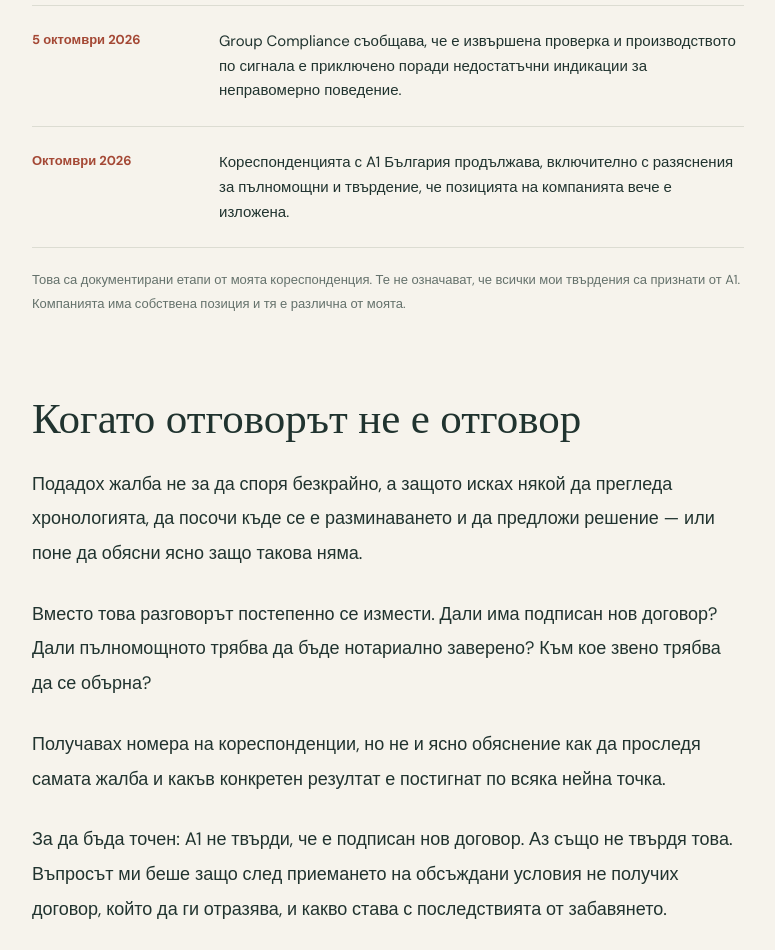
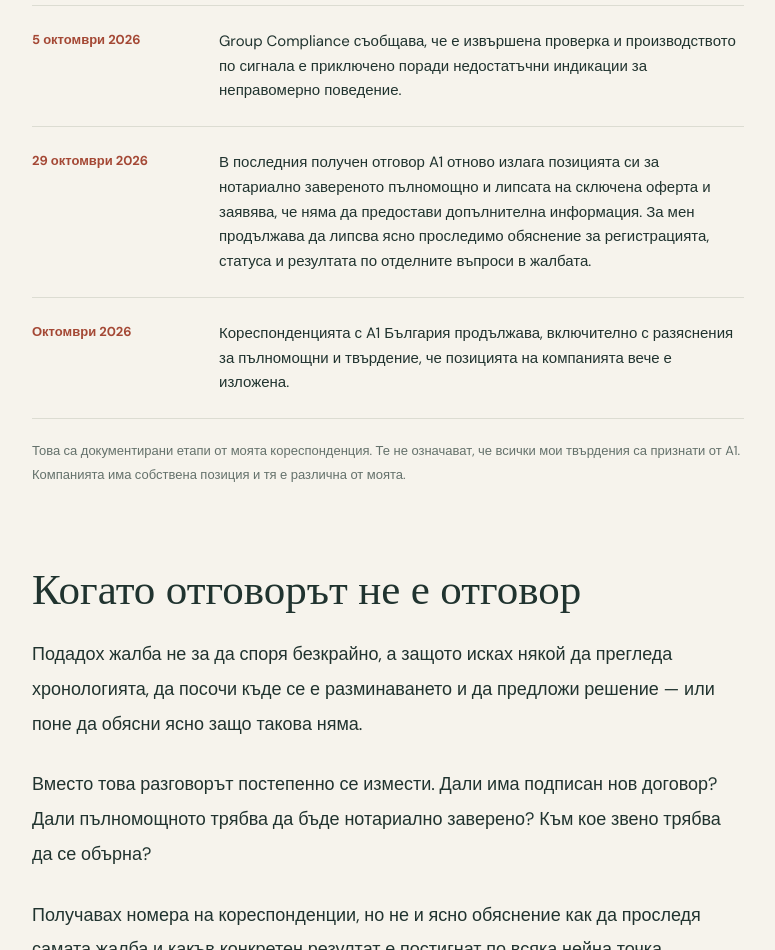
Before and after one commit to sfeyzula/razmislite-na-edin-esnaf, a plain HTML site: page istorii/a1.html in a window 1280 px wide. Shown: the part 2240-3190 px from the top of the page, without its empty margins (252-1027 px from the left). Drawn offline with nearby package versions, Linux system fonts and the light colour scheme.

Commit message:
Update A1 story with October 29 correspondence

```diff
--- a/istorii/a1.html
+++ b/istorii/a1.html
@@ -22,7 +22,7 @@
 <div class="event"><strong>13 август 2026</strong><span>Изпратена подробна писмена жалба с хронология и приложени доказателства.</span></div>
 <div class="event"><strong>10 септември 2026</strong><span>Според последващо потвърждение от A1 Group Compliance сигналът е препратен на A1 България.</span></div>
 <div class="event"><strong>5 октомври 2026</strong><span>Group Compliance съобщава, че е извършена проверка и производството по сигнала е приключено поради недостатъчни индикации за неправомерно поведение.</span></div>
-<div class="event"><strong>Октомври 2026</strong><span>Кореспонденцията с A1 България продължава, включително с разяснения за пълномощни и твърдение, че позицията на компанията вече е изложена.</span></div>
+<div class="event"><strong>29 октомври 2026</strong><span>В последния получен отговор A1 отново излага позицията си за нотариално завереното пълномощно и липсата на сключена оферта и заявява, че няма да предостави допълнителна информация. За мен продължава да липсва ясно проследимо обяснение за регистрацията, статуса и резултата по отделните въпроси в жалбата.</span></div><div class="event"><strong>Октомври 2026</strong><span>Кореспонденцията с A1 България продължава, включително с разяснения за пълномощни и твърдение, че позицията на компанията вече е изложена.</span></div>
 </div>
 <p class="note">Това са документирани етапи от моята кореспонденция. Те не означават, че всички мои твърдения са признати от A1. Компанията има собствена позиция и тя е различна от моята.</p>
 <h2>Когато отговорът не е отговор</h2>
```
